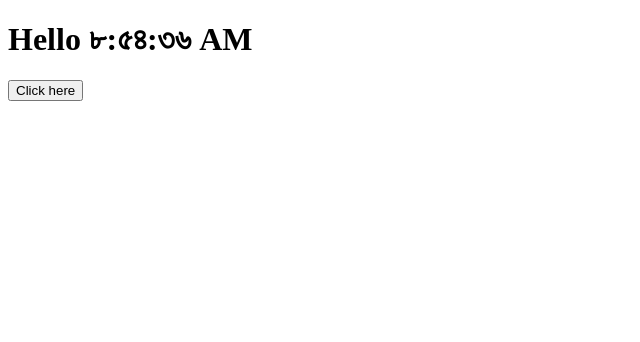
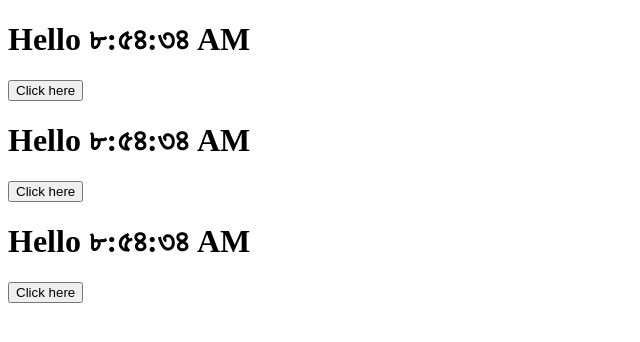
Before and after one commit to golammostafa13/react-with-sumit, a React (Create React App) app: page / in a window 1280 px wide. Shown: the top 342 px of the page, without its empty margins (0-640 px from the left). Built offline with nearby package versions, Linux system fonts and the light colour scheme; the HTML template or start-up script is replaced by a standard one.

Commit message:
list and key

```diff
--- a/src/App.js
+++ b/src/App.js
@@ -1,9 +1,9 @@
-import Clock from './components/Clock';
+import ClockList from './components/ClockList';
 
 function App() {
     return (
         <div>
-            <Clock local="bn-BD" />
+            <ClockList />
         </div>
     );
 }
--- /dev/null
+++ b/src/components/ClockList.js
@@ -0,0 +1,12 @@
+import Clock from './Clock';
+
+function ClockList({ quantities = [1, 2, 3] }) {
+    return (
+        <>
+            {quantities.map((key) => (
+                <Clock key={key} />
+            ))}
+        </>
+    );
+}
+export default ClockList;
```
